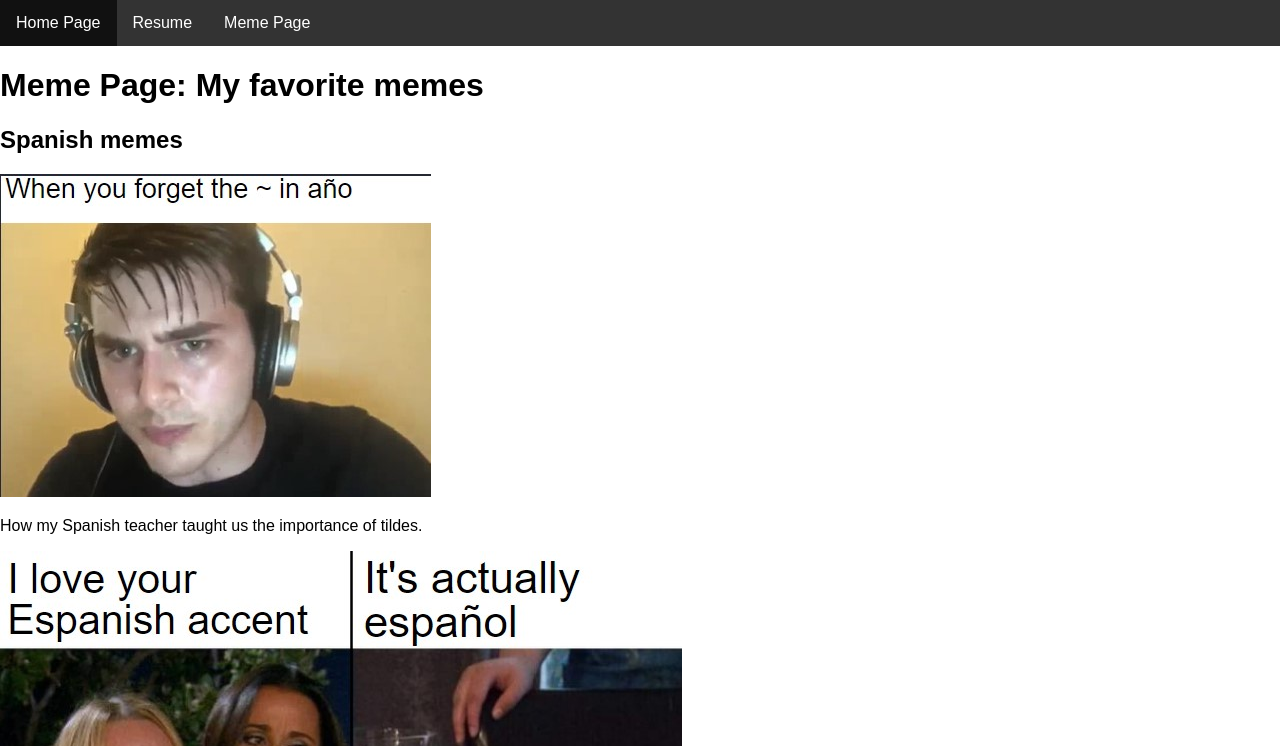
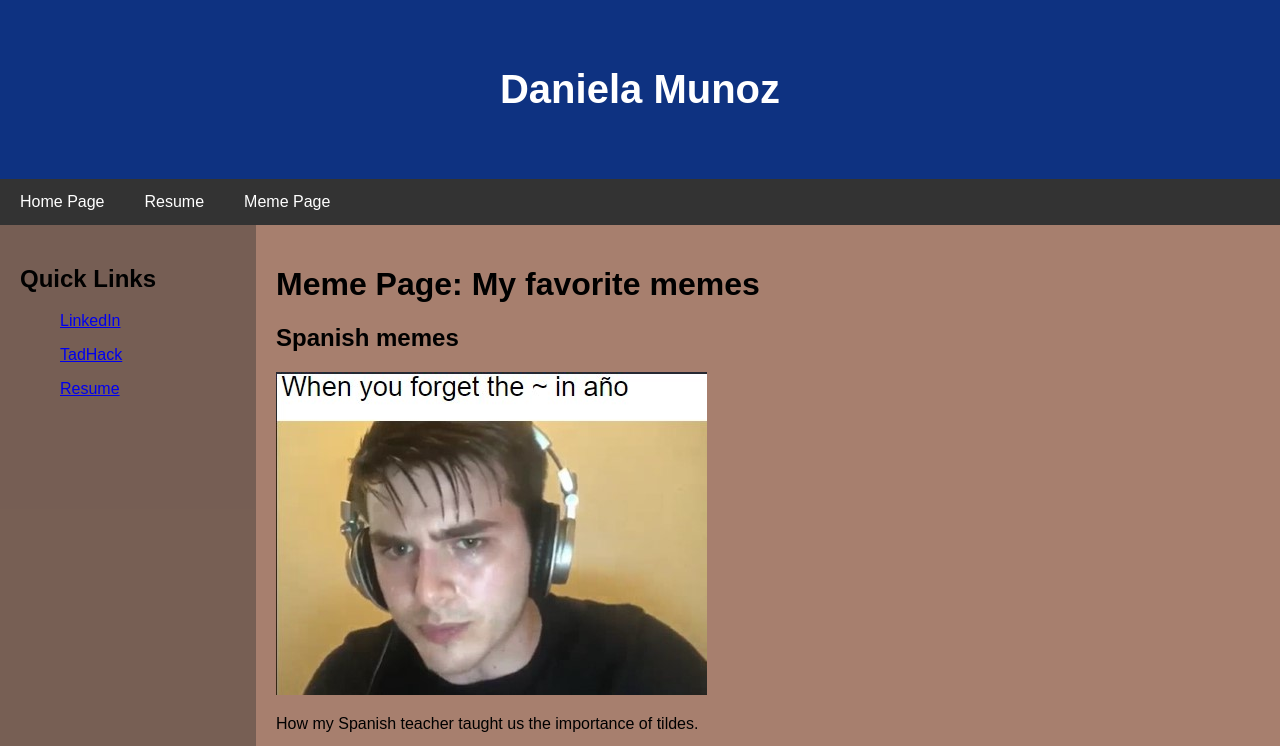
Before and after one commit to DMunoz-832/Project2, a plain HTML site: page memepage.html in a window 1280 px wide. Shown: the top 746 px of the page. Drawn offline with Linux system fonts and the light colour scheme.

Commit message:
memepage-style

```diff
--- a/css/style.css
+++ b/css/style.css
@@ -88,10 +88,6 @@
     object-position: center top;
     }
 
-    ul.a {
-        list-style-type: circle;
-    }
-
     /*vertical line between text*/
     .vertical-line{
       display: inline-block;
--- a/memepage.html
+++ b/memepage.html
@@ -1,47 +1,31 @@
 <!DOCTYPE html>
 <html lang="en">
-  <head>
-    <meta charset="UTF-8"/>
-    <title>Memes</title>
-    <link rel="stylesheet" href="css/style.css">
-  </head>
-  <style>ul {
-    list-style-type: none;
-    margin: 0;
-    padding: 0;
-    overflow: hidden;
-    background-color: #333;
-}
-
-li {
-    float: left;
-}
-
-li a {
-    display: block;
-    color: white;
-    text-align: center;
-    padding: 14px 16px;
-    text-decoration: none;
-}
-
-li a:hover:not(.active) {
-    background-color: #111;
-}
-
-.active {
-    background-color: #04AA6D;
-}
-</style>
-  <body>
-    <element class="memepagecolor">
-    <nav id="navigation">
-      <ul>
-        <li><a href="index.html">Home Page</a></li>
-        <li><a href="resume.html">Resume</a></li>
-        <li><a href="memepage.html">Meme Page</a></li>
-      </ul>
-    </nav>
+<head>
+<title>Home Page #Project 2</title>
+<meta charset="UTF-8">
+<meta name="viewport" content="width=device-width, initial-scale=1">
+<link rel="stylesheet" href="css/style.css">
+<link rel="resetsheet" href="css/reset.css">
+</head>
+<body>
+<div class="header">
+  <h1>Daniela Munoz</h1>
+</div>
+<div class="navbar">
+  <a href="index.html" class="left">Home Page</a>
+  <a href="resume.html" class="left">Resume</a>
+  <a href="memepage.html" class="left">Meme Page</a>
+</div>
+<div class="row">
+  <div class="side">
+    <h2>Quick Links</h2>
+    <div class="ul.bullets">
+        <ul><a href="https://bit.ly/danielaMunoz-LinkedIn">LinkedIn</a></ul>
+        <ul><a href="https://youtu.be/WDgRcC-U_4w">TadHack</a></ul>
+        <ul><a href="DanielaMunozTech.Resume.pdf">Resume</a></ul>
+    </div>
+  </div>
+  <div class="main">
     <h1>Meme Page: My favorite memes</h1>
     <h2>Spanish memes</h2>
     <img src="images/ano.jpeg" alt="sweating">
@@ -55,6 +39,7 @@ li a:hover:not(.active) {
     <p>How life be like right now</p>
     <img src="images/the_rock.jpg" alt="rock">
     <p>Rock</p>
-    </element>
-  </body>
+  </div>
+</div>
+</body>
 </html>
```
Also changed, not shown: 1 other file.
